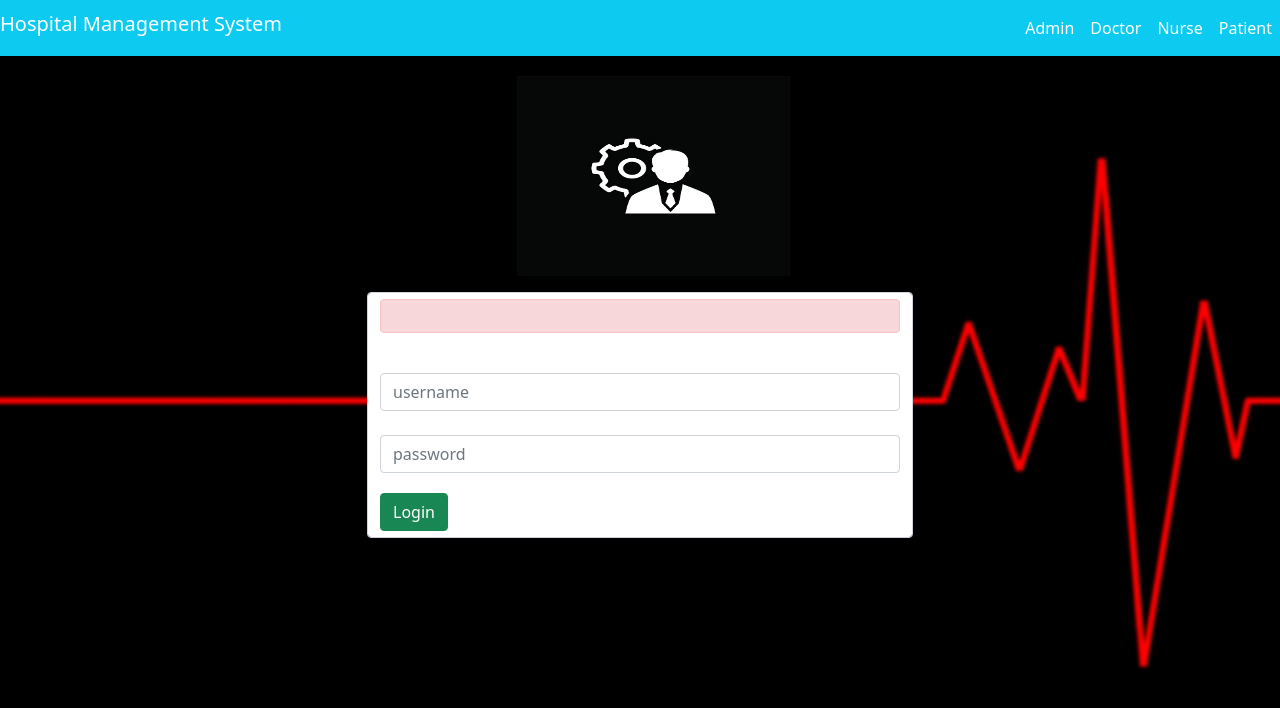
After one commit to courseProject-2022/hospitalManagementSystemProject, a PHP site: page /adminlogin.php in a window 1280 px wide. The commit adds this page. Shown: the top 708 px of the page. Run offline with PHP 8.4, Linux system fonts and the light colour scheme; some libraries are stand-ins or nearby versions.

Commit message:
created admin login page

```diff
--- /dev/null
+++ b/adminlogin.php
@@ -0,0 +1,64 @@
+<!DOCTYPE html>
+<html>
+<head>
+	<title>Admin Login Page</title>
+</head>
+
+<body style="background-image: url(images/bg.jpg); background-repeat: no-repeat; background-size: cover;">
+
+	<?php
+
+	 include("include/header.php");
+
+	 ?>
+
+	 <div style="margin-top: 20px;"></div>
+
+	 <div class="container">
+	 	<div class="col-md-12">
+	 		<div class="row">
+	 			<div class="col-md-3"></div>
+	 			<div class="col-md-6 jumbotron">
+
+
+	 				<img src="images/adminlogin.jpg" height="200" width="200" style="margin-left: 150px;" class="col-md-6" >
+
+					 <form method="post" class="form-control my-3">
+
+	 					<div class="alert alert-danger">
+
+	 					<?php
+
+	 					if(isset($error['admin'])){
+
+	 						$sh = $error['admin'];
+
+							$show = "<h4 class = 'alert alert-danger'>$sh</h4>";
+
+	 					}else{
+	 						$show = "";
+	 					}
+
+	 					echo $show;
+
+	 					?>
+	 					</div>
+	 					<div class="form-group">
+	 						<label></label>
+	 						<input type="text" name="uname" class="form-control" autocomplete="off" placeholder="username">
+	 					</div>
+	 					<div class="form-group">
+	 						<label></label>
+	 						<input type="password" name="pass" class="form-control" placeholder="password" >
+	 					</div>
+
+	 					<input style="margin-top: 20px;" type="submit" name="login" class="btn btn-success" value="Login">
+	 				</form>
+	 			</div>
+	 		</div>
+
+	 	</div>
+	 </div>
+
+</body>
+</html>
--- a/include/header.php
+++ b/include/header.php
@@ -20,7 +20,7 @@
         <div style="margin-left: auto" class="mr-auto"></div>
 
         <ul class="navbar-nav">
-            <li class="nav-item"><a href="#" class="nav-link text-white">Admin</a></li>
+            <li class="nav-item"><a href="adminlogin.php" class="nav-link text-white">Admin</a></li>
             <li class="nav-item"><a href="#" class="nav-link text-white">Doctor</a></li>
             <li class="nav-item"><a href="#" class="nav-link text-white">Nurse</a></li>
             <li class="nav-item"><a href="#" class="nav-link text-white">Patient</a></li>
```
Also changed, not shown: images/adminlogin.jpg (added), images/bg.jpg (added).
